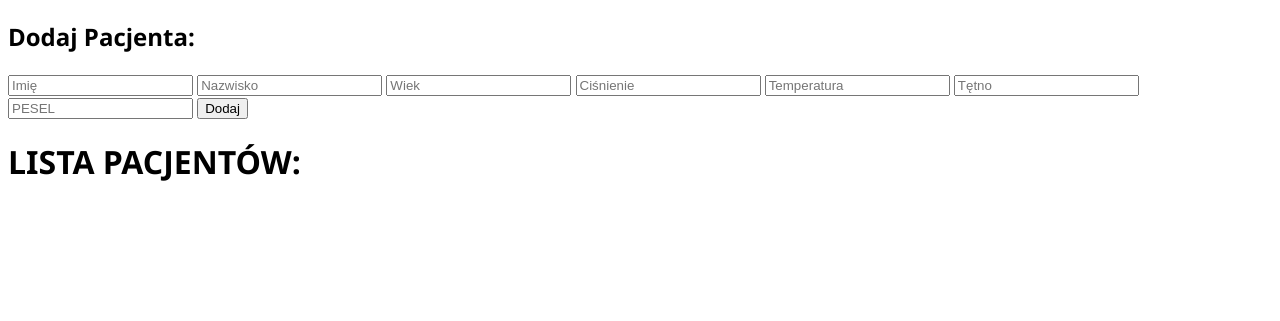
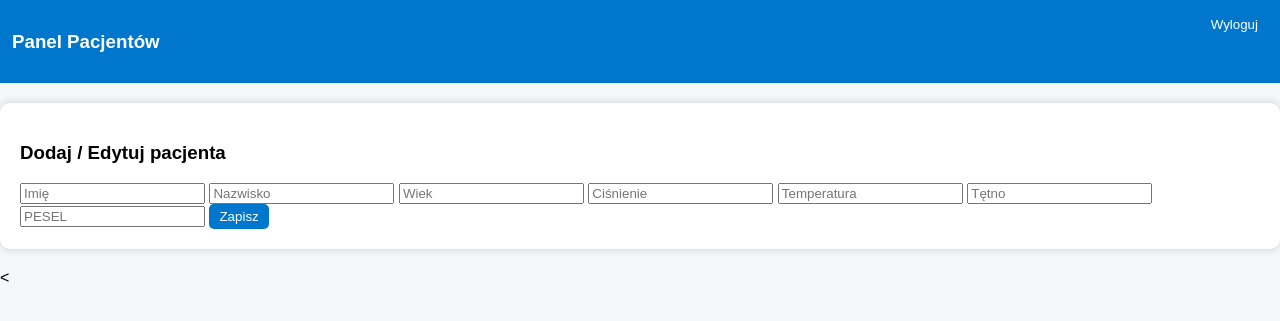
Before and after one commit to xChoina/xChoina-projekt-CRUD-Bartosz-Chojnowski, a Flask app: page /index in a window 1280 px wide. Shown: the top 321 px of the page. Run offline with Flask 3, Linux system fonts and the light colour scheme; the visitor is signed in with stand-in values (Sample User, id 1).

Commit message:
Update index.html
aktualizacja css oraz redirect strony

```diff
--- a/templates/index.html
+++ b/templates/index.html
@@ -2,30 +2,47 @@
 <html lang="pl">
 <head>
     <meta charset="UTF-8">
-    <title>Pacjenci</title>
-   <style>
-        body {
-            font-family: "Segoe UI", Tahoma, Geneva, Verdana, sans-serif;
-        }
+    <meta name="viewport" content="width=device-width, initial-scale=1.0">
+    <title>Panel pacjentów</title>
+    <style>
+        body { font-family: Arial; background: #f5f7fa; margin: 0; }
+        nav { background: #0077cc; color: white; padding: 12px; display: flex; justify-content: space-between; }
+        button { background: #0077cc; color: white; border: none; border-radius: 5px; padding: 5px 10px; cursor: pointer; }
+        button:hover { background: #005fa3; }
+        main { margin: 20px auto; background: white; padding: 20px; border-radius: 10px; box-shadow: 0 0 10px #ccc; }
+        ul { list-style: none; padding: 0; }
+        li { background: #eef3f7; margin: 6px 0; padding: 10px; border-radius: 6px; }
+        .hidden { display: none; }
     </style>
 </head>
 <body>
+    <nav>
+        <h3>Panel Pacjentów</h3>
+        <div>
+            <span id="userRole"></span>
+            <button id="logoutBtn">Wyloguj</button>
+        </div>
+    </nav>
+    <main>
 
-    <h2>Dodaj Pacjenta: </h2>
-    <form id="patientForm">
-        <input type="text" id="name" placeholder="Imię" required>
-        <input type="text" id="surename" placeholder="Nazwisko" required>
-        <input type="number" id="age" placeholder="Wiek" required>
-        <input type="number" id="pressure" placeholder="Ciśnienie" required>
-        <input type="number" id="temperature" placeholder="Temperatura" step="0.1" required>
-		<input type="number" id="pulse" placeholder="Tętno" required>   <!-- dodanie pola tętno do formularza -->
-		<input type="text" id="pesel" placeholder="PESEL" required>   <!-- dodanie pola pesel do formularza -->
-        <button type="submit">Dodaj</button>
-    </form>
-    <h1>LISTA PACJENTÓW: </h1>
-    <ul id="patientList"></ul>
 
-    <script src="/static/script.js"></script>
+            <h3>Dodaj / Edytuj pacjenta</h3>
+            <form id="patientForm">
+                <input type="text" id="name" placeholder="Imię" required>
+                <input type="text" id="surname" placeholder="Nazwisko" required>
+                <input type="number" id="age" placeholder="Wiek" required>
+                <input type="number" id="pressure" placeholder="Ciśnienie">
+                <input type="number" id="temperature" placeholder="Temperatura" step="0.1">
+                <input type="number" id="pulse" placeholder="Tętno">
+                <input type="text" id="pesel" placeholder="PESEL" required>
+                <button type="submit">Zapisz</button>
+            </form>
+       <section id="adminPanel" class="hidden">
+            <h3>Lista pacjentów</h3>
+        <ul id="patientList"></ul>
+        </section>
+    </main>
 
+    <<script src="/static/script.js"></script>
 </body>
 </html>
```
